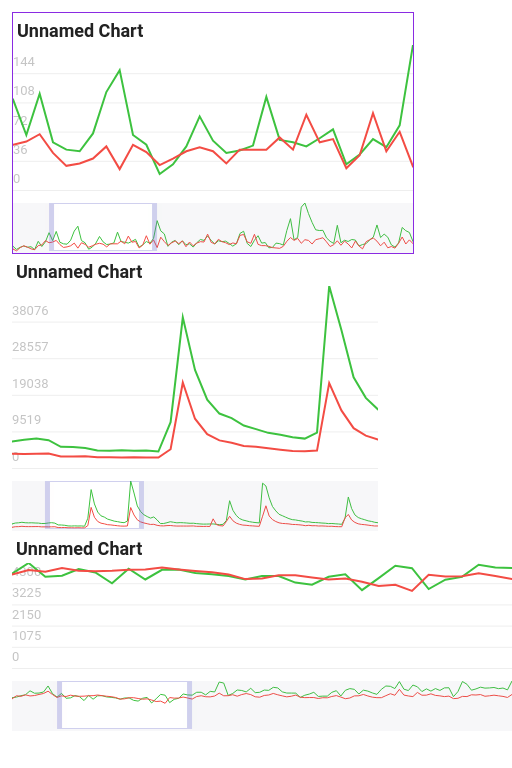
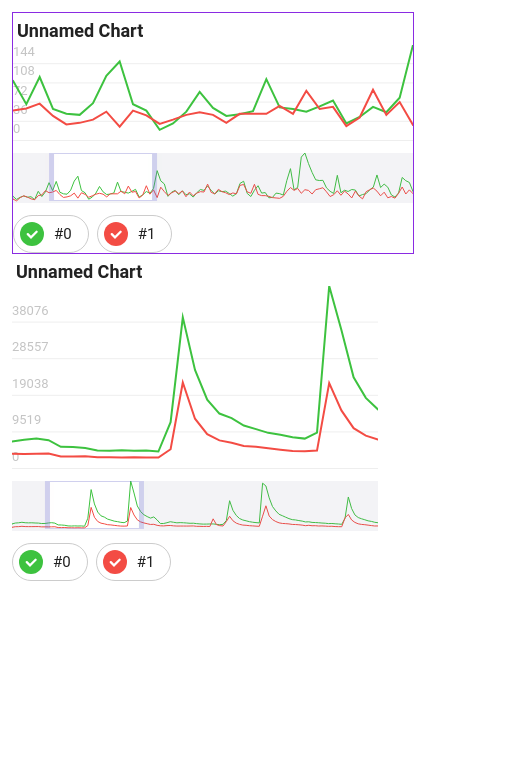
Before and after one commit to harmonyjs/telegram-contest-chart, a website with bundled scripts: page index.html in a window 390 px wide. Shown: the whole page, 512 px wide, since content can reach past the window. Built offline with nearby package versions, Linux system fonts and the light colour scheme.

Commit message:
added toggles for lines

```diff
--- a/css/main.css
+++ b/css/main.css
@@ -67,16 +67,23 @@ canvas {
     /* outline: 1px rgba(0, 0, 0, .12) solid; */
 }
 
-.tgc-lines__canvas {
+.tgc-line {
     position: absolute;
     top: 0;
     left: 0;
     right: 0;
     bottom: 0;
+    transform: translateY(0);
+    transition: opacity .2s linear, transform .33s linear;
 }
 
-.tgc-lines__canvas:first-child {
+.tgc-line:first-child {
     position: relative;
+}
+
+.tgc-line_hidden {
+    opacity: 0;
+    transform: translateY(-100%);
 }
 
 .tgc-brush {
@@ -117,7 +124,7 @@ canvas {
     border: 1px rgba(100, 100, 200, .3) solid;
     border-left-width: 5px;
     border-right-width: 5px;
-    box-shadow: 0 0 0 3000px rgba(100, 100, 140, .05);
+    box-shadow: 0 0 0 3000px rgba(100, 100, 140, .08);
     transform: translate(0, 0);
     cursor: grab;
 }
@@ -173,3 +180,55 @@ canvas {
 .tgc-y__num-up, .tgc-y__num-down {
     opacity: 0;
 }
+
+.tgc-legend {
+    display: flex;
+    margin-top: 12px;
+}
+
+.tgc-legend__item {
+    display: flex;
+    height: 38px;
+    border: 1px #ccc solid;
+    border-radius: 19px;
+    padding: 6px;
+    box-sizing: border-box;
+    cursor: pointer;
+    margin-right: 8px;
+}
+
+.tgc-legend__icon {
+    width: 24px;
+    height: 24px;
+    border-radius: 50%;
+    display: flex;
+    align-items: center;
+    justify-content: center;
+    position: relative;
+}
+
+.tgc-legend__icon:after {
+    content: '';
+    display: block;
+    position: absolute;
+    top: 2px;
+    left: 2px;
+    right: 2px;
+    bottom: 2px;
+    border-radius: 50%;
+    background-color: white;
+}
+
+.tgc-legend__item[data-visible="true"] .tgc-legend__icon:after {
+    background-color: transparent;
+}
+
+.tgc-legend__icon > svg {
+    fill: white;
+}
+
+.tgc-legend__name {
+    font-size: 15px;
+    line-height: 24px;
+    padding: 0 10px;
+}
--- a/src/chart.ts
+++ b/src/chart.ts
@@ -2,6 +2,7 @@ import Line from './line';
 import { interpolate, InterpolationFunction, animation, AnimationCallback } from './utils';
 import Brush, { BrushChangeEvent } from './brush';
 import YAxis from './y-axis';
+import Legend, { LegendChangeEvent } from './legend';
 import Monitor from './monitor';
 import render from './render';
 import { LINE_TYPE, Y_AXIS_ANIMATION_DURATION, BRUSH_HEIGHT, WIDTH_HEIGHT_RATIO } from './constants';
@@ -51,12 +52,14 @@ export default class Chart {
     brushLines: Line[];
 
     brush: Brush;
-
     yAxis: YAxis;
+    legend: Legend;
 
     _maxValueAnimation?: AnimationCallback;
+    _currentMaxValueAnimation?: AnimationCallback;
 
     private _prevMax?: number;
+    private _prevCurrentMax?: number;
 
     constructor(private options: ChartOptions) {
         if (options.container === null) {
@@ -108,6 +111,15 @@ export default class Chart {
         this.brush.appendTo(this.container);
 
         //
+        // Legend
+        // ---- ---- ---- ---- ---- ---- ---- ---- ---- ---- ---- ---- ---- ----
+        this.legend = new Legend({
+            data: this.data
+        });
+        this.legend.appendTo(this.container);
+        this.legend.on('change', this.handleLegendChange.bind(this));
+
+        //
         // Get viewport size
         // ---- ---- ---- ---- ---- ---- ---- ---- ---- ---- ---- ---- ---- ----
         const { top, left, right, bottom } = viewportContainer.getBoundingClientRect();
@@ -135,7 +147,7 @@ export default class Chart {
                 data,
                 width: viewport.width,
                 height: viewport.height,
-                className: "tgc-lines__canvas",
+                className: "tgc-line",
                 isBrush: false,
                 monitor
             });
@@ -161,6 +173,9 @@ export default class Chart {
         this.brush.addLines(this.brushLines);
         this.brush.on('change', this.handleWindowChange.bind(this));
 
+        //
+        // YAxis
+        // ---- ---- ---- ---- ---- ---- ---- ---- ---- ---- ---- ---- ---- ----
         this.yAxis = new YAxis({
             chart: this,
             viewport
@@ -174,16 +189,39 @@ export default class Chart {
     }
 
     render(recursive: boolean = false) {
-        if (recursive && !this._maxValueAnimation && !this.brush.hasAnimation()) {
+        if (recursive && !this._maxValueAnimation && !this._currentMaxValueAnimation && !this.brush.hasAnimation()) {
             return;
         }
-        this.lines.forEach(line => line.render());
-        render('chart render', () => this.render(true));
+        render('chart lines render', () => {
+            this.lines.forEach(line => line.render());
+            this.brushLines.forEach(line => line.render());
+            this.render(true); // TODO ?
+        });
     }
 
     handleWindowChange() {
-        console.log('handleWindowChange');
-        render('chart render', () => this.render());
+        // console.log('handleWindowChange');
+        this.render();
+    }
+
+    handleLegendChange(event: LegendChangeEvent) {
+        console.log(event.alias, event.state);
+        const line = this.getLine(this.lines, event.alias);
+        line[event.state ? 'show' : 'hide']();
+        const brushLine = this.getLine(this.brushLines, event.alias);
+        brushLine[event.state ? 'show' : 'hide']();
+        this.render();
+        // render('chart brush lines render', () => {
+        //     this.brushLines.forEach(line => line.render());
+        // });
+    }
+
+    getLine(lines: Line[], alias: string) {
+        const line = lines.find(line => line.alias === alias);
+        if (!line) {
+            throw new Error('Line is not found');
+        }
+        return line;
     }
 
     getContainerWidth(): number {
@@ -192,17 +230,7 @@ export default class Chart {
     }
 
     getMax() {
-        return Math.max(...this.lines.map(line => line.getMax()));
-    }
-
-    getMin() {
-        return Math.min(...this.lines.map(line => line.getMin()));
-    }
-
-    getCurrentMax() {
-        const max = this.getCurrentMaxExact();
-        // console.log(toInt(startWith), toInt(startWith+numOfOperatingPoints));
-        // console.log(max);
+        const max = this.getMaxExact();
         if (this._prevMax && this._prevMax !== max) {
             const from = this._maxValueAnimation ? this._maxValueAnimation() : this._prevMax;
             this._maxValueAnimation = animation({
@@ -215,12 +243,43 @@ export default class Chart {
         }
         if (this._maxValueAnimation) {
             const value = this._maxValueAnimation();
-            if (value === this._prevMax) {
+            if (value === this._prevMax) { // TODO finished?
                 delete this._maxValueAnimation;
             }
             return value;
         }
         this._prevMax = max;
+        return max;
+    }
+
+    getMaxExact() {
+        return Math.max(...this.lines.map(line => line.getMax()));
+    }
+
+    getMin() {
+        return Math.min(...this.lines.map(line => line.getMin()));
+    }
+
+    getCurrentMax() {
+        const max = this.getCurrentMaxExact();
+        if (this._prevCurrentMax && this._prevCurrentMax !== max) {
+            const from = this._currentMaxValueAnimation ? this._currentMaxValueAnimation() : this._prevCurrentMax;
+            this._currentMaxValueAnimation = animation({
+                from,
+                to: max,
+                seconds: Y_AXIS_ANIMATION_DURATION
+            });
+            this._prevCurrentMax = max;
+            return this._currentMaxValueAnimation();
+        }
+        if (this._currentMaxValueAnimation) {
+            const value = this._currentMaxValueAnimation();
+            if (value === this._prevCurrentMax) { // TODO finished?
+                delete this._currentMaxValueAnimation;
+            }
+            return value;
+        }
+        this._prevCurrentMax = max;
         return max;
     }
 
--- a/src/index.ts
+++ b/src/index.ts
@@ -19,9 +19,9 @@ new Chart({
     data: data[1]
 });
 
-new Chart({
-    container: document.querySelector('.chart3'),
-    data: data[2],
-    width: 500,
-    height: 200
-});
+// new Chart({
+//     container: document.querySelector('.chart3'),
+//     data: data[2],
+//     width: 500,
+//     height: 200
+// });
--- /dev/null
+++ b/src/legend.ts
@@ -0,0 +1,91 @@
+import Chart, { ChartDataObject } from './chart';
+import Line from './line';
+import { minmax, animation, AnimationCallback, interpolate, InterpolationFunction } from './utils';
+import { Y_TICK_HEIGHT } from './constants';
+import render from './render';
+import EventEmitter, { Event } from './event-emitter';
+
+export interface LegendChangeEvent extends Event {
+    alias: string;
+    state: boolean;
+};
+
+type LegendOptions = {
+    data: ChartDataObject
+};
+
+export default class Legend extends EventEmitter {
+
+    container: HTMLDivElement;
+
+    data: ChartDataObject;
+
+    state: {
+        [alias: string]: boolean;
+    }
+
+    constructor(private options: LegendOptions) {
+        super();
+
+        this.container = document.createElement("div");
+        this.container.classList.add("tgc-legend");
+        this.data = options.data;
+
+        let html = '';
+
+        const aliases = Object.keys(this.data.names);
+
+        this.state = aliases.reduce((obj, alias) => ({ ...obj, [alias]: true }), {})
+
+        aliases.forEach(alias => {
+            const name = this.data.names[alias];
+            const color = this.data.colors[alias];
+            html += `
+                <div class="tgc-legend__item" data-alias="${alias}" data-visible="true">
+                    <div class="tgc-legend__icon" style="background-color: ${color}">
+                        ${this.getSvgIcon()}
+                    </div>
+                    <div class="tgc-legend__name">${name}</div>
+                </div>
+            `;
+        });
+        this.container.innerHTML = html;
+        this.container.addEventListener('click', this.handleClick.bind(this));
+    }
+
+    getContainer() {
+        return this.container;
+    }
+
+    appendTo(el: Element) {
+        el.append(this.container);
+    }
+
+    handleClick(event: MouseEvent) {
+        const target = event.target as HTMLDivElement;
+        const item = target.closest(".tgc-legend__item") as HTMLDivElement;
+        if (item === null) return;
+        const alias = item.dataset.alias;
+        if (!alias) return;
+        const isLast = Object.values(this.state).filter(Boolean).length === 1;
+        const state = !this.state[alias];
+        if (state === false && isLast) {
+            // TODO notification?
+            return;
+        }
+        this.state[alias] = state;
+        item.dataset.visible = String(state);
+        this.emit('change', {
+            alias,
+            state
+        });
+    }
+
+    getSvgIcon() {
+        return `
+            <svg width="12" height="9" viewBox="0 0 12 9" fill="none" xmlns="http://www.w3.org/2000/svg">
+                <path d="M1 3.31a1.13 1.13 0 0 1 1.6 0L5 5.71 9.8.91a1.13 1.13 0 0 1 1.6 1.6L5 8.91l-4-4a1.13 1.13 0 0 1 0-1.6z" />
+            </svg>
+        `;
+    }
+}
--- a/src/line.ts
+++ b/src/line.ts
@@ -26,6 +26,7 @@ export default class Line {
     canvas: HTMLCanvasElement;
 
     name: string;
+    alias: string;
     data: Int32Array;
 
     private _prevMax?: number;
@@ -41,6 +42,7 @@ export default class Line {
     m: Monitor;
 
     empty: boolean;
+    visible: boolean;
 
     interpolateY: InterpolationFunction;
 
@@ -50,6 +52,7 @@ export default class Line {
         this.chart = options.chart;
 
         this.name = options.name;
+        this.alias = options.alias;
 
         this.data = options.data;
 
@@ -63,8 +66,9 @@ export default class Line {
         this.container = document.createElement("div");
 
         this.canvas = document.createElement("canvas");
-        this.canvas.setAttribute('width', this.width.toString());
-        this.canvas.setAttribute('height', this.height.toString());
+        this.canvas.setAttribute('width', String(this.width));
+        this.canvas.setAttribute('height', String(this.height));
+
 
         this.container.append(this.canvas);
 
@@ -79,12 +83,21 @@ export default class Line {
         this.context.scale(1, -1);
 
         this.empty = true;
+        this.visible = true;
     }
 
     render() {
         const { isBrush, color } = this.options;
         const ctx = this.context;
         const data = this.data;
+
+        const max = isBrush ? this.chart.getMax() : this.chart.getCurrentMax();
+
+        if (isBrush && this._prevMax === max) {
+            return;
+        }
+
+        this._prevMax = max;
 
         if (!this.empty) {
             this.clear();
@@ -103,18 +116,16 @@ export default class Line {
                     : this.chart.brush.getWindow()
         );
 
-        const max = isBrush ? this.chart.getMax() : this.chart.getCurrentMax();
-
         const startWithFloor = Math.floor(startWith);
         const pointsCeil = Math.ceil(length);
 
-        this.m.set('line' + isBrush, {
-            startWith: startWith, length,
-            leftPad,
-            rightPad,
-            startWithFloor: startWithFloor,
-            pointsCeil: pointsCeil
-        });
+        // this.m.set('line' + isBrush, {
+        //     startWith: startWith, length,
+        //     leftPad,
+        //     rightPad,
+        //     startWithFloor: startWithFloor,
+        //     pointsCeil: pointsCeil
+        // });
 
         ctx.strokeStyle = color;
         ctx.lineWidth = isBrush ? BRUSH_LINE_WIDTH : MAIN_LINE_WIDTH;
@@ -139,6 +150,16 @@ export default class Line {
         ctx.stroke();
 
         this.empty = false;
+    }
+
+    show() {
+        this.visible = true;
+        this.container.classList.remove('tgc-line_hidden'); // TODO through render?
+    }
+
+    hide() {
+        this.visible = false;
+        this.container.classList.add('tgc-line_hidden'); // TODO through render?
     }
 
     clear() {
@@ -170,6 +191,9 @@ export default class Line {
     }
 
     getMax() {
+        if (!this.visible) {
+            return 0;
+        }
         if (typeof this._max === 'number') {
             return this._max;
         }
@@ -193,6 +217,9 @@ export default class Line {
     }
 
     getCurrentMax() {
+        if (!this.visible) {
+            return 0;
+        }
         const data = this.getCurrentData();
         // console.log(data);
         return Math.max(...data);
--- a/src/y-axis.ts
+++ b/src/y-axis.ts
@@ -62,6 +62,7 @@ export default class YAxis {
 
 
         this.chart.brush.on('change', this.handleWindowChange.bind(this));
+        this.chart.legend.on('change', this.handleWindowChange.bind(this));
 
         // setInterval(() => this.handleWindowChange(), 1000);
     }
```
